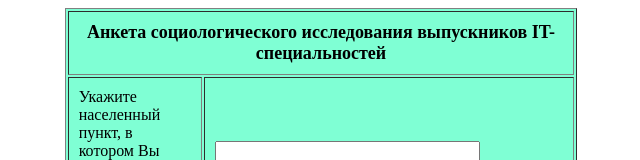
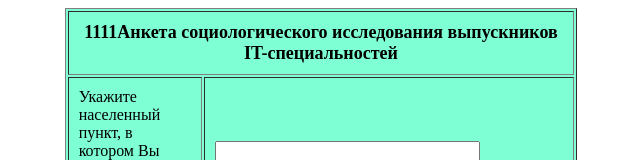
Before and after one commit to egorovs/roger-html, a plain HTML site: page index.html in a window 1280 px wide. Shown: the top 160 px of the page, without its empty margins (319-959 px from the left). Drawn offline with Linux system fonts and the light colour scheme.

Commit message:
Update index.html

```diff
--- a/index.html
+++ b/index.html
@@ -13,7 +13,7 @@ cellspacing="2">
 
 <tr>
 <td colspan=2>
-<center><font size=4><b>Анкета социологического исследования выпускников IT-специальностей</b></font></center>
+<center><font size=4><b>1111Анкета социологического исследования выпускников IT-специальностей</b></font></center>
 </td>
 </tr>
 
```
